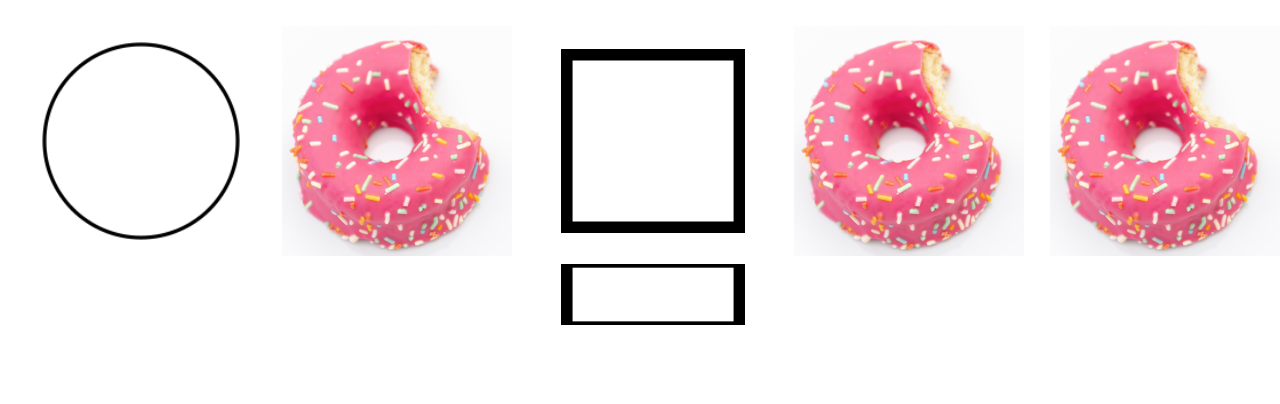
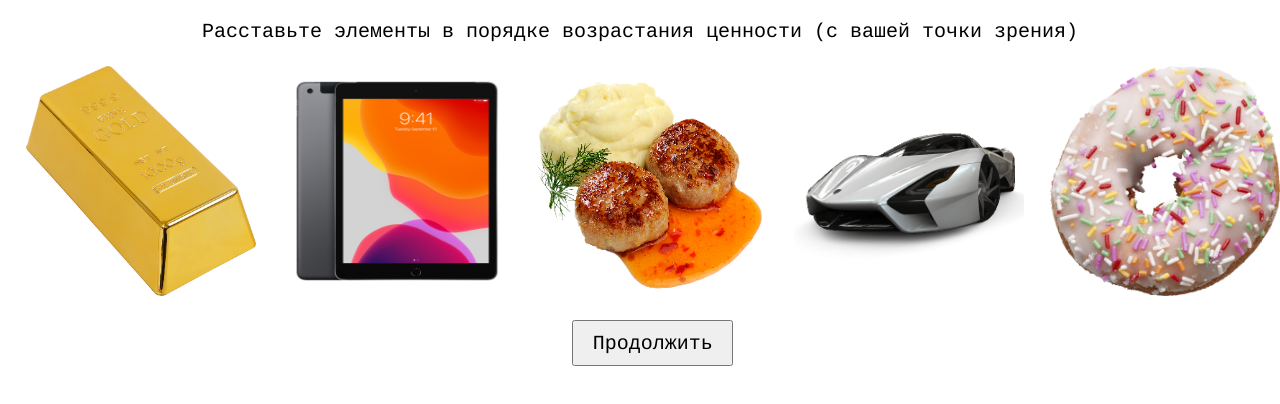
Before and after one commit to pm3512/EconomicGames, a plain HTML site: page index.html in a window 1280 px wide. Drawn offline with Linux system fonts and the light colour scheme.

Commit message:
Visual enchantments

```diff
--- a/drag_and_drop.js
+++ b/drag_and_drop.js
@@ -5,7 +5,7 @@ for (var i = 0; i < images.length; ++i) {
     images[i].draggable = true;
 }
 
-var drag_and_drop_sound = new Audio("res/drag_and_drop_sound.wav");
+var drag_and_drop_sound = new Audio('res/drag_and_drop_sound.wav');
 
 function lock_drag_and_drop() {
     for (var i = 0; i < images.length; i++) {
--- a/index.html
+++ b/index.html
@@ -3,6 +3,9 @@
 <head>
     <meta charset="UTF-8">
     <meta name="viewport" content="width=device-width, initial-scale=1.0">
+    <style>
+        @import url('https://fonts.googleapis.com/css?family=Cousine&display=swap');
+    </style>
     <title>Альтернативная стоимость</title>
 </head>
 <body>
--- a/index.js
+++ b/index.js
@@ -1,9 +1,9 @@
 var images_names = [
-    "res/circle.jpg",
-    "res/donut.jpg",
-    "res/square.jpg",
-    "res/donut.jpg",
-    "res/donut.jpg"
+    "res/gold.png",
+    "res/ipad.png",
+    "res/godfood.png",
+    "res/car.png",
+    "res/donut.png"
 ];
 
 var images = [];
@@ -13,12 +13,18 @@ var offset = length - picdimension;
 
 var game = document.getElementById("game");
 var msg = document.createElement("p");
+msg.style.left = "50vw";
+msg.style.textAlign = "center";
+document.body.append(msg);
+msg.innerHTML = "Расставьте элементы в порядке возрастания ценности (с вашей точки зрения)"
+msg.style.fontSize = "20px";
+msg.style.fontFamily = "\'Cousine\', monospace";
 
 for (var i = 0; i < images_names.length; ++i) {
     var elem = document.createElement("img");
     elem.style.width = picdimension.toString() + "vw";
     elem.style.height = picdimension.toString() + "vw";
-    elem.style.top = offset.toString() + "vw";
+    elem.style.top = "calc(" + (offset).toString() + "vw + 40px)";
     elem.style.position = "absolute";
     elem.style.left = (offset + length * i).toString() + "vw";
     elem.src = images_names[i];
@@ -27,15 +33,18 @@ for (var i = 0; i < images_names.length; ++i) {
     images.push(elem);
 }
 
-var button = document.createElement("img");
+var button = document.createElement("button");
 button.style.position = "absolute";
-button.style.width = picdimension.toString() + "vw";
-button.style.height = (picdimension / 3).toString() + "vw";
-button.style.top = length.toString() + "vw";
-button.style.left =(offset + length * ((images_names.length - 1) / 2)).toString()  + "vw";
-button.src = "res/square.jpg";
+button.style.width = (0.7 * picdimension).toString() + "vw";
+button.style.height = (picdimension / 5).toString() + "vw";
+button.style.top = "25vw";
+button.style.left =(offset + length * ((images_names.length - 1) / 2) + 0.15 * picdimension).toString()  + "vw";
+button.innerText = "Продолжить";
+button.style.fontSize = "20px";
+button.style.fontFamily = "\'Cousine\', monospace";
 
 function finish_sort() {
+    msg.innerHTML = "Найдите предмет с альтернативной стоимостью";
     this.parentNode.removeChild(this);
     lock_drag_and_drop();
     for (let i = 0; i < images_names.length; ++i) {
@@ -50,11 +59,18 @@ function finish_sort() {
 function right() {
     this.onclick = null;
     this.src = "res/right.png";
+    msg.innerHTML = "Отлично";
+    for (let i = 0; i < images_names.length; ++i){
+        if (i != images_names.length - 2) {
+            images[i].parentNode.removeChild(images[i]);
+        }
+    }
     setTimeout(function(){ location.reload(); }, 2000);
 }
 
 function wrong() {
     this.onclick = null;
+    msg.innerHTML = "Попробуйте еще раз";
     this.src = "res/wrong.png";
 }
 
```
Also changed, not shown: res/car.png (added), res/donut.jpg (deleted), res/donut.png (added), res/godfood.png (added), res/gold.png (added), res/ipad.png (added).
